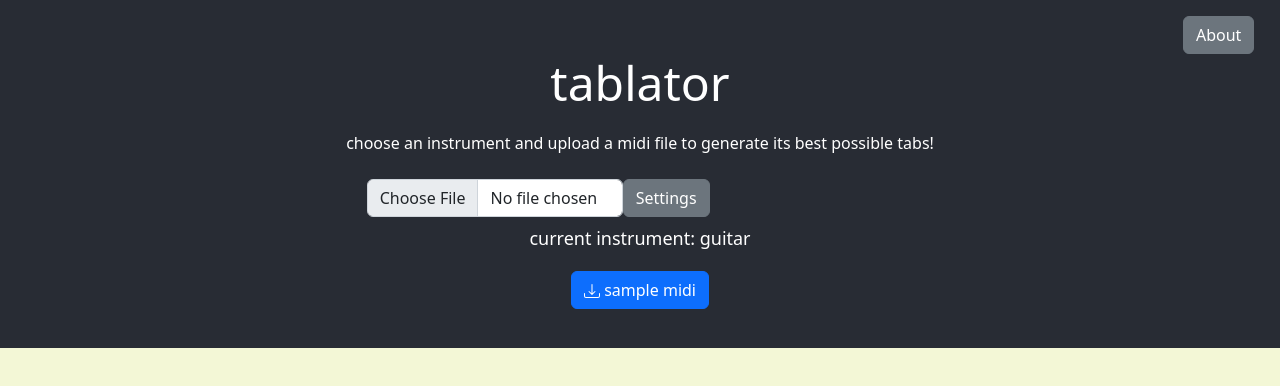
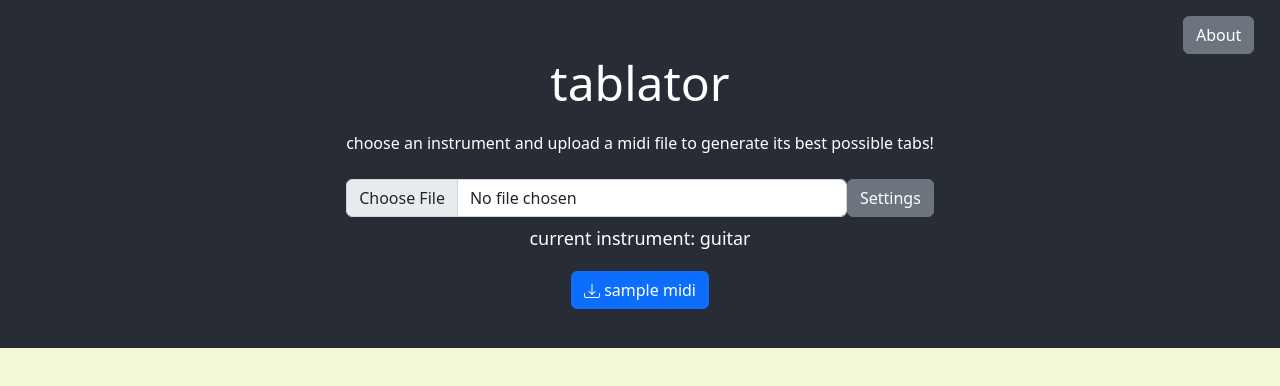
Before and after one commit to maikully/tablator, a React (Create React App) app in the folder frontend/: page / in a window 1280 px wide. Shown: the top 386 px of the page. Built offline with nearby package versions, Linux system fonts and the light colour scheme.

Commit message:
fix upload bar styling

```diff
--- a/frontend/src/App.js
+++ b/frontend/src/App.js
@@ -207,11 +207,11 @@ export default function App () {
               style={{
                 display: 'flex',
                 justifyContent: 'center',
+                alignItems: 'center',
                 height: 'auto',
-                width: '30vw'
               }}
             >
-              <Form.Control type='file' style={{ width: '20vw' }} />{' '}
+              <Form.Control type='file'  />{' '}
               <Button
                 variant='secondary'
                 onClick={() => handleSettingsShow(true)}
```
Also changed, not shown: 7 other files (tests, documents, lock files or other folders).
